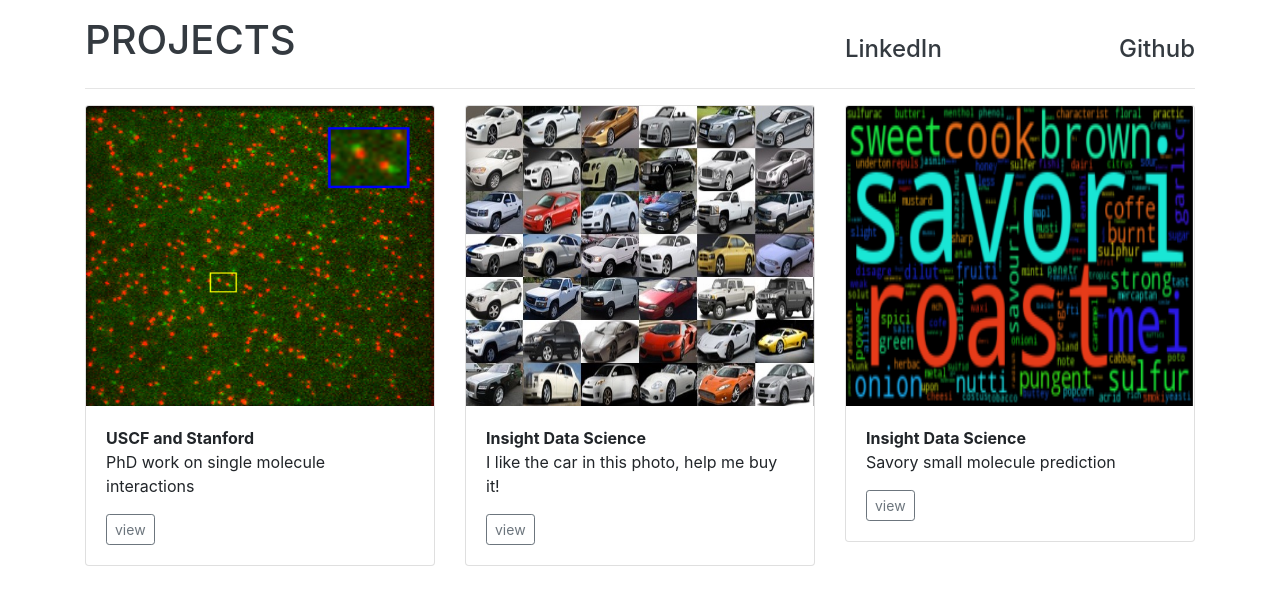
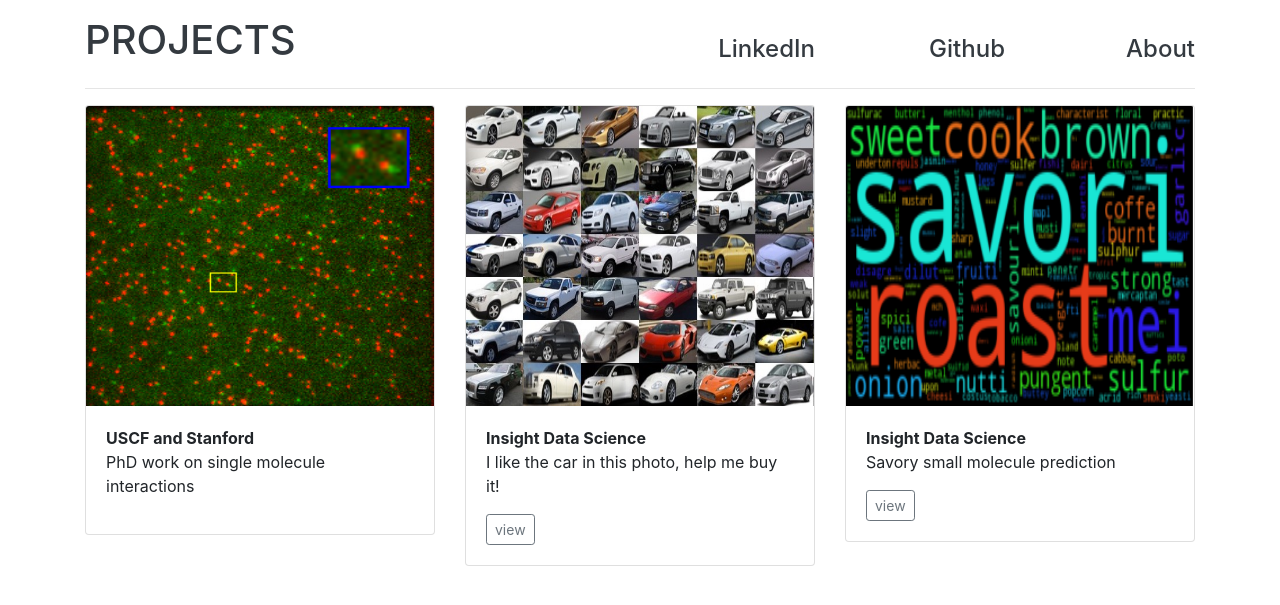
Before and after one commit to trnoriega/car-website, a Django app: template templates/landing/index.html in a window 1280 px wide. Shown: the top 605 px of the page. Run offline with Django 3.2, Linux system fonts and the light colour scheme; the template is opened without the code that fills it, so the values that code supplies are empty; some libraries are stand-ins or nearby versions.

Commit message:
Added about link and played with removing buttons. Header does not scale

```diff
--- a/templates/landing/index.html
+++ b/templates/landing/index.html
@@ -13,12 +13,12 @@
   <body>
     <div class="container py-3">
       <div class="row align-items-end">
-        <div class="col-8">
+        <div class="col-6">
           <h1>
             <a href="{% url 'landing:index' %}" class="text-dark">PROJECTS</a>
           </h1>
         </div>
-        <div class="col-2 justify-content-end">
+        <div class="col-2 d-flex justify-content-end">
           <h4>
             <a href="https://www.linkedin.com/in/thomasnoriega" class="text-dark">LinkedIn</a>
           </h4>
@@ -28,11 +28,16 @@
             <a href="https://github.com/trnoriega" class="text-dark">Github</a>
           </h4>
         </div>
+        <div class="col-2 d-flex justify-content-end">
+            <h4>
+              <a href="https://github.com/trnoriega" class="text-dark">About</a>
+            </h4>
+        </div>
       </div>
       <hr>
-      <div class="row">
-        <div class="col-4">
-          <div class="card mb-4 box-shadow">
+      <div class="row align-items-start">
+        <div class="col-md-4">
+          <div class="card mb-4">
             <img class="card-img-top" height="300" src="{% static "landing/images/ucsf.jpg" %}" alt="Graduate work">
             <div class="card-body">
               <p class="card-text">
@@ -40,9 +45,9 @@
                 <br> PhD work on single molecule interactions
               </p>
               <div class="d-flex justify-content-between align-items-center">
-                <div class="btn-group">
+                <!-- <div class="btn-group">
                   <a type="button" class="btn btn-sm btn-outline-secondary" href="https://thomasnoriega.wordpress.com/"> view </a>
-                </div>
+                </div> -->
                 <!-- <small class="text-muted">9 mins</small> -->
               </div>
             </div>
```
